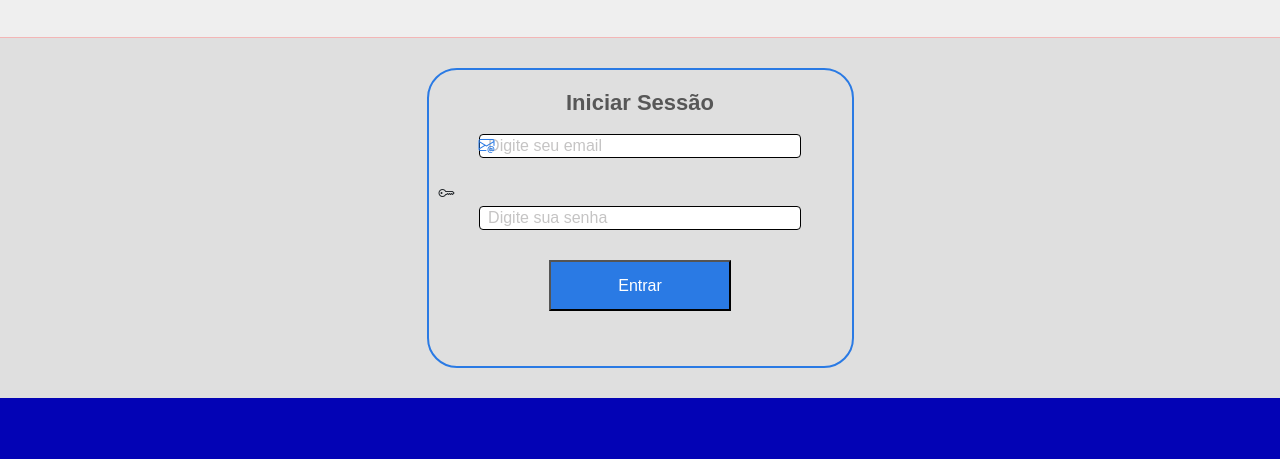
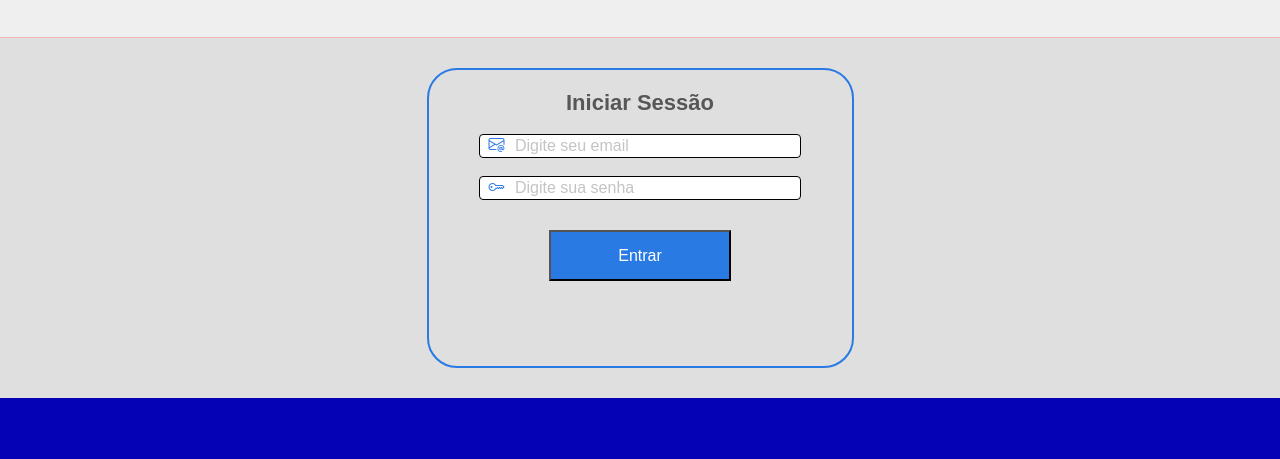
Before and after one commit to gustavobryan/AluraGeek-ecommerce, a plain HTML site: page views/login.html in a window 1280 px wide. Shown: the part 118-577 px from the top of the page. Drawn offline with nearby package versions, Linux system fonts and the light colour scheme; a script that the page names is missing.

Commit message:
mudança no input

```diff
--- a/styles/login.css
+++ b/styles/login.css
@@ -30,13 +30,18 @@ h1 {
 }
 
 .formulario .bi-envelope-at {
-    left: 40px;
-    top: -24px;
+    left: 50px;
+    top: 5px;
     position: relative;
     color: #2a7ae4;
 }
 
-.formulario .bi-key {}
+.formulario .bi-key {
+    left: 50px;
+    top: 24px;
+    position: relative;
+    color: #2a7ae4;
+}
 
 .formulario {
     width: 100%;
@@ -55,7 +60,12 @@ h1 {
     width: 80%;
 }
 
+#email {
+    margin-bottom: -30px;
+}
+
 input {
+    padding-inline: 30px;
 
 }
 
```
